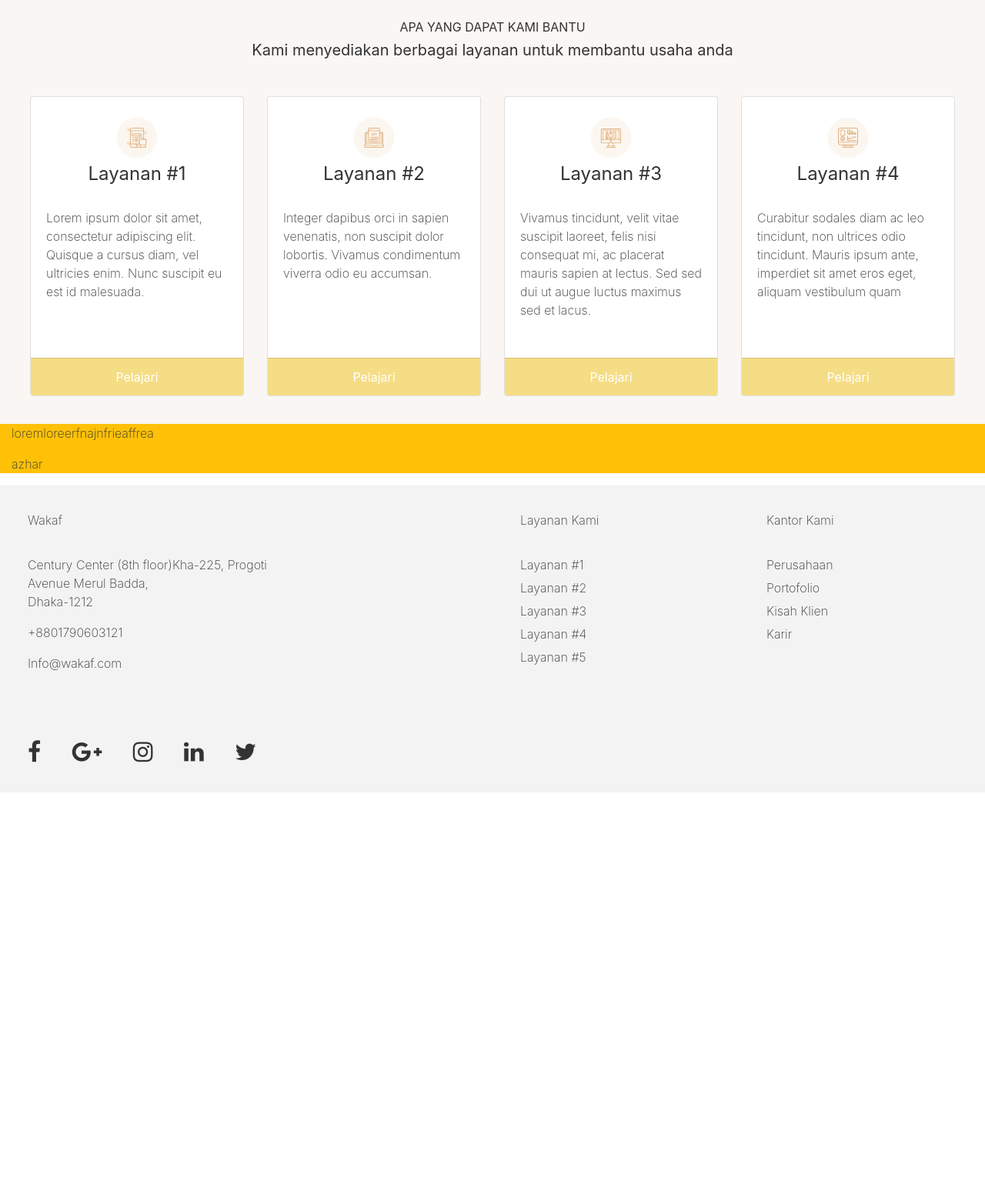
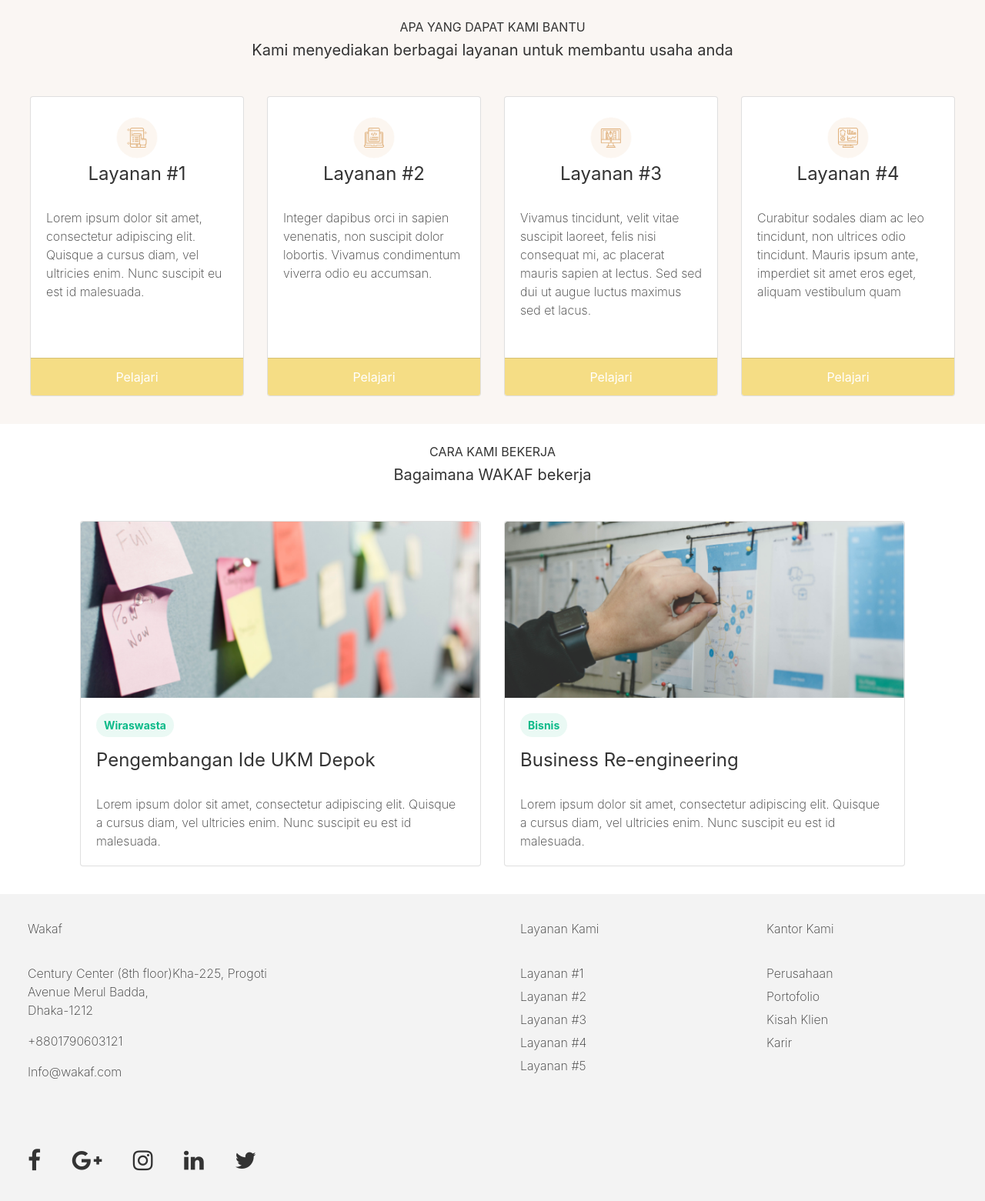
Before and after one commit to azharkurnia/wakaf, a Django app: template wakafapp/templates/home.html in a window 1280 px wide. Shown: the part 568-2129 px from the top of the page at 77% size. Before the commit the page ends 1559 px from the top, so only its background shows below. Run offline with Django 3.2, Linux system fonts and the light colour scheme; the template is opened without the code that fills it, so the values that code supplies are empty; parts of the project's set-up code (start-up, migrations or seed data) failed here and were passed over; some libraries are stand-ins or nearby versions.

Commit message:
nambah cara wakaf bekerja

```diff
--- a/wakafapp/templates/home.html
+++ b/wakafapp/templates/home.html
@@ -61,7 +61,7 @@
             <div class="card">
                 <div class="card-body">
                     <img class="mx-auto d-block img-card" src="{% static '/img/layanan4.png' %}">
-                    <div class="text-center"><h4><b>Layanan #4</b>    </h4></div>
+                    <div class="text-center"><h4><b>Layanan #4</b></h4></div>
                     <p class="card-text">Curabitur sodales diam ac leo tincidunt, non ultrices odio tincidunt. Mauris ipsum ante, imperdiet sit amet eros eget, aliquam vestibulum quam</p>
                 </div>
                 <div class="card-footer">
@@ -71,8 +71,37 @@
 
         </div>
     </div>
-    <div class="container-fluid bg-warning">
-        <p>loremloreerfnajnfrieaffrea</p> <p>azhar</p>
+    <div class="container-fluid py-3" style="background-color: 	#FFFFFF">
+        <p class="text-center mb-1"><b>CARA KAMI BEKERJA</b></p>
+        <h5 class="text-center mb-4"><b>Bagaimana WAKAF bekerja</b></h5>
+
+        <div class="card-deck py-2 px-3" id="cobain">
+
+            <div class="card">
+                <img class="card-img-top" src="{% static '/img/carakerja1.png' %}">
+                <div class="card-body">
+                                        <li class="label"><p class="tags">Wiraswasta</p></li>
+
+                    <div><h4><b>Pengembangan Ide UKM Depok</b>    </h4></div>
+                    <p class="card-text">Lorem ipsum dolor sit amet, consectetur adipiscing elit. Quisque a cursus diam, vel ultricies enim. Nunc suscipit eu est id malesuada. </p>
+                </div>
+
+            </div>
+
+            <div class="card">
+                <img class="card-img-top" src="{% static '/img/carakerja2.png' %}">
+
+                <div class="card-body">
+                    <li class="label"><p class="tags">Bisnis</p></li>
+
+                    <div><h4><b>Business Re-engineering</b>    </h4></div>
+                    <p class="card-text">Lorem ipsum dolor sit amet, consectetur adipiscing elit. Quisque a cursus diam, vel ultricies enim. Nunc suscipit eu est id malesuada. </p>
+                </div>
+
+            </div>
+        </div>
+
+
     </div>
 
     <style>
@@ -121,6 +150,24 @@
             .owl-dots {display: none;}
 
         }
+        #cobain{
+            margin-left: 50px;
+            margin-right: 50px;
+        }
+
+        .tags {
+            background: 	#EAF9F4;
+            text-align: center;
+            border-radius: 30px 30px 30px 30px;
+            color: #0bba89;
+            padding: 5px 10px;
+            font-size: 14px;
+            display: inline-block;
+            font-weight: bold;
+        }
+        .label {
+            display: inline-block;
+        }
     </style>
 
 {% endblock %}
```
Also changed, not shown: static/css/home.css (line endings or trailing spaces), static/img/carakerja1.png (added), static/img/carakerja2.png (added).
